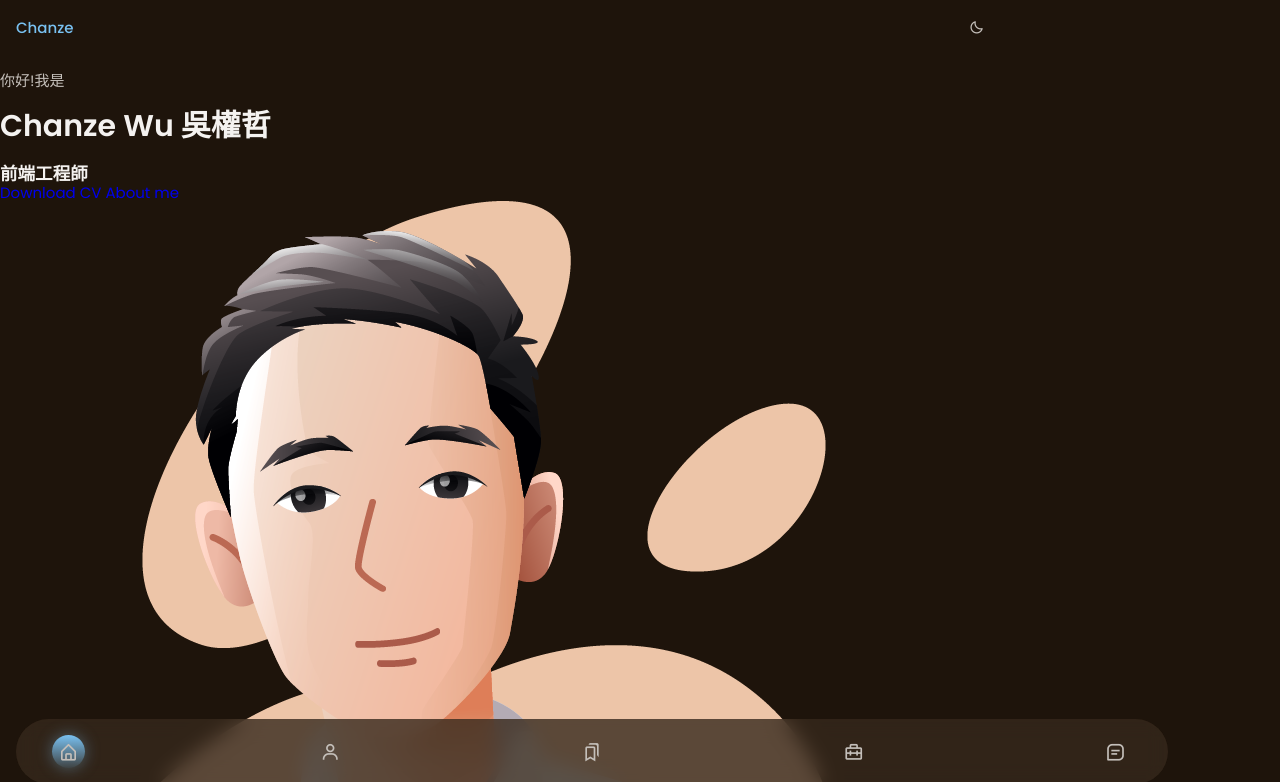
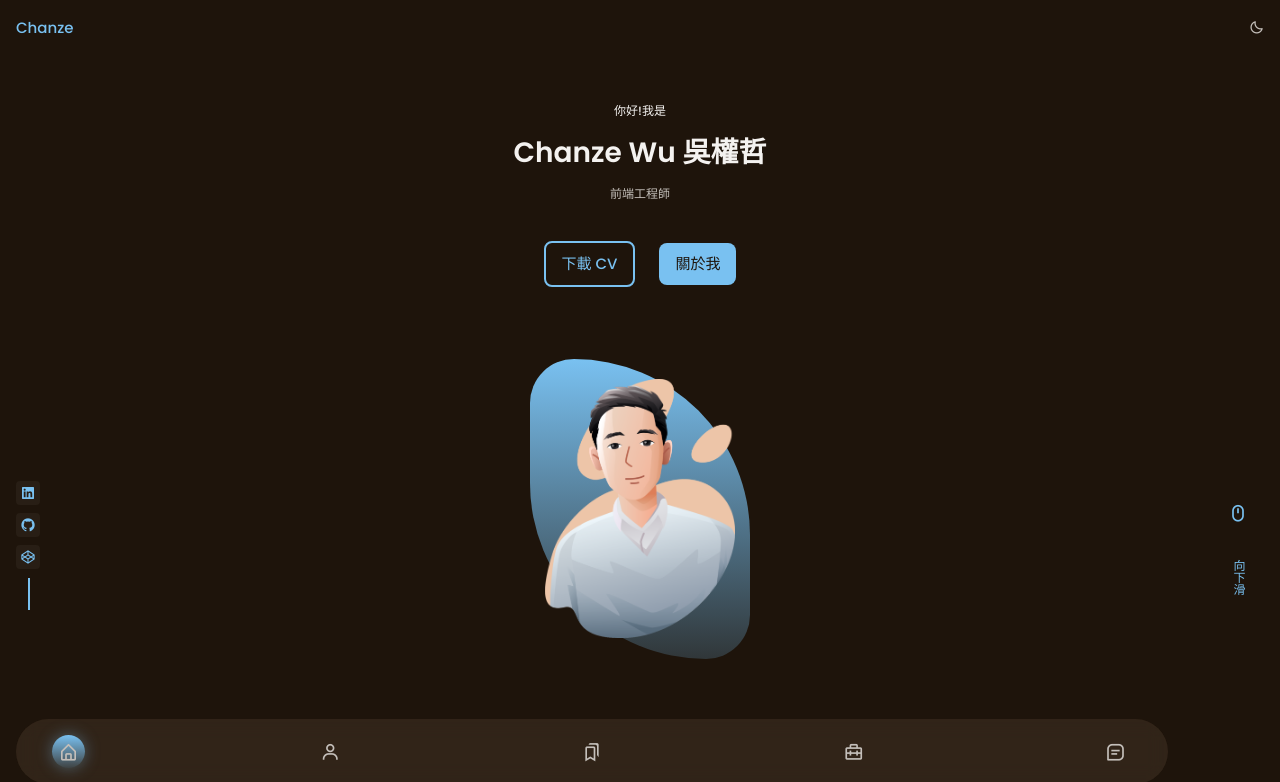
Before and after one commit to chanze7995/Portfolio, a website built with webpack: page src/index.html in a window 1280 px wide. Shown: the top 782 px of the page. Built offline with nearby package versions, Linux system fonts and the light colour scheme.

Commit message:
Update Home Section

```diff
--- a/src/assets/scss/config/_reusable.scss
+++ b/src/assets/scss/config/_reusable.scss
@@ -1,5 +1,5 @@
 .container {
-  max-width: 968px;
+  // max-width: 968px;
   margin-left: 1rem;
   margin-right: 1rem;
 }
@@ -33,3 +33,24 @@
   font-size: $smaller-font-size;
   color: $text-color-light;
 }
+
+.button {
+  display: inline-block;
+  padding: 0.75rem 1rem;
+  border-radius: 0.5rem;
+  font-weight: $font-medium;
+  color: $body-color;
+  background-color: $primary-color;
+  transition: 0.4s;
+}
+
+.button--transparent {
+  background-color: transparent;
+  border: 2px solid $primary-color;
+  color: $primary-color;
+}
+
+.button:hover {
+  background-color: $primary-color-alt;
+  color: $body-color;
+}
--- a/src/assets/scss/element/_home.scss
+++ b/src/assets/scss/element/_home.scss
@@ -0,0 +1,112 @@
+.home__container {
+  position: relative;
+  padding-top: 2rem;
+  row-gap: 4.5rem;
+}
+
+.home__info {
+  text-align: center;
+}
+
+.home__greeting,
+.home__title {
+  font-size: $smaller-font-size;
+  font-weight: $font-medium;
+}
+
+.home__greeting {
+  display: block;
+  color: $title-color;
+  margin-bottom: 0.25rem;
+}
+
+.home__name {
+  font-size: $biggest-font-size;
+}
+
+.home__title {
+  color: $text-color;
+  margin-bottom: 2.5rem;
+}
+
+.home__buttons {
+  display: flex;
+  justify-content: center;
+  align-items: center;
+  gap: 1.5rem;
+}
+
+.home__perfil {
+  justify-self: center;
+  width: 220px;
+  height: 300px;
+  display: flex;
+  justify-content: center;
+  align-items: center;
+  background: linear-gradient(
+    180deg,
+    hsla($primary-hue, $sat, $lig, 1),
+    hsla($primary-hue, $sat, $lig, 0.2)
+  );
+  border-radius: 5rem 20rem;
+  // border-radius: 5rem 5rem 12rem 9rem;
+}
+
+.home__img {
+  width: 190px;
+}
+
+.home__social,
+.home__scroll {
+  position: absolute;
+}
+
+.home__social {
+  bottom: 5rem;
+  left: 0;
+  display: grid;
+  row-gap: 0.5rem;
+}
+
+.home__social::after {
+  content: "";
+  width: 32px;
+  height: 2px;
+  background-color: $primary-color;
+  transform: rotate(90deg) translate(16px, 3px);
+}
+
+.home__social-link {
+  display: flex;
+  width: max-content;
+  padding: 0.25rem;
+  border-radius: 0.25rem;
+  font-size: 1rem;
+  transition: 0.4s;
+  background-color: $container-color;
+  color: $primary-color;
+}
+
+.home__social-link:hover {
+  background-color: $primary-color;
+  color: #fff;
+}
+
+.home__scroll {
+  display: grid;
+  row-gap: 2.25rem;
+  justify-items: center;
+  right: -1.5rem;
+  right: 1rem;
+  bottom: 4rem;
+  color: $primary-color;
+}
+
+.home__scroll-icon {
+  font-size: 1.25rem;
+}
+
+.home__scroll-name {
+  font-size: $smaller-font-size;
+  writing-mode: vertical-lr;
+}
--- a/src/index.html
+++ b/src/index.html
@@ -48,21 +48,34 @@
   </header>
   <main class="main">
     <section class="home section" id="home">
-      <div class="home__info">
-        <span class="home__greeting">你好!我是</span>
-        <h1 class="home__name">Chanze Wu 吳權哲</h1>
-        <h3 class="home__title">前端工程師</h3>
-        <div class="home__buttons">
-          <a download="" href="<%= require('./assets/pdf/Chanze-Wu_CV.pdf')%>" class="button button--ghost">Download CV</a>
-          <a href="#about" class="button">About me</a>
+      <div class="home__container container grid">
+        <div class="home__info">
+          <span class="home__greeting">你好!我是</span>
+          <h1 class="home__name">Chanze Wu 吳權哲</h1>
+          <h3 class="home__title">前端工程師</h3>
+          <div class="home__buttons">
+            <a download="" href="<%= require('./assets/pdf/Chanze-Wu_CV.pdf')%>" class="button button--transparent">下載 CV</a>
+            <a href="#about" class="button">關於我</a>
+          </div>
         </div>
         <div class="home__perfil">
           <img src="<%= require('./assets/images/perfil.png')%>" alt="" class="home__img">
         </div>
         <div class="home__social">
-          <a href="" class="home__social-link"></a>
-          <a href="" class="home__social-link"></a>
+          <a href="" class="home__social-link">
+            <i class='bx bxl-linkedin-square'></i>
+          </a>
+          <a href="" class="home__social-link">
+            <i class='bx bxl-github'></i>
+          </a>
+          <a href="" class="home__social-link">
+            <i class='bx bxl-codepen' ></i>
+          </a>
         </div>
+        <a href="" class="home__scroll">
+          <i class='bx bx-mouse home__scroll-icon' ></i>
+          <span class="home__scroll-name">向下滑</span>
+        </a>
       </div>
     </section>
 </main>
```
